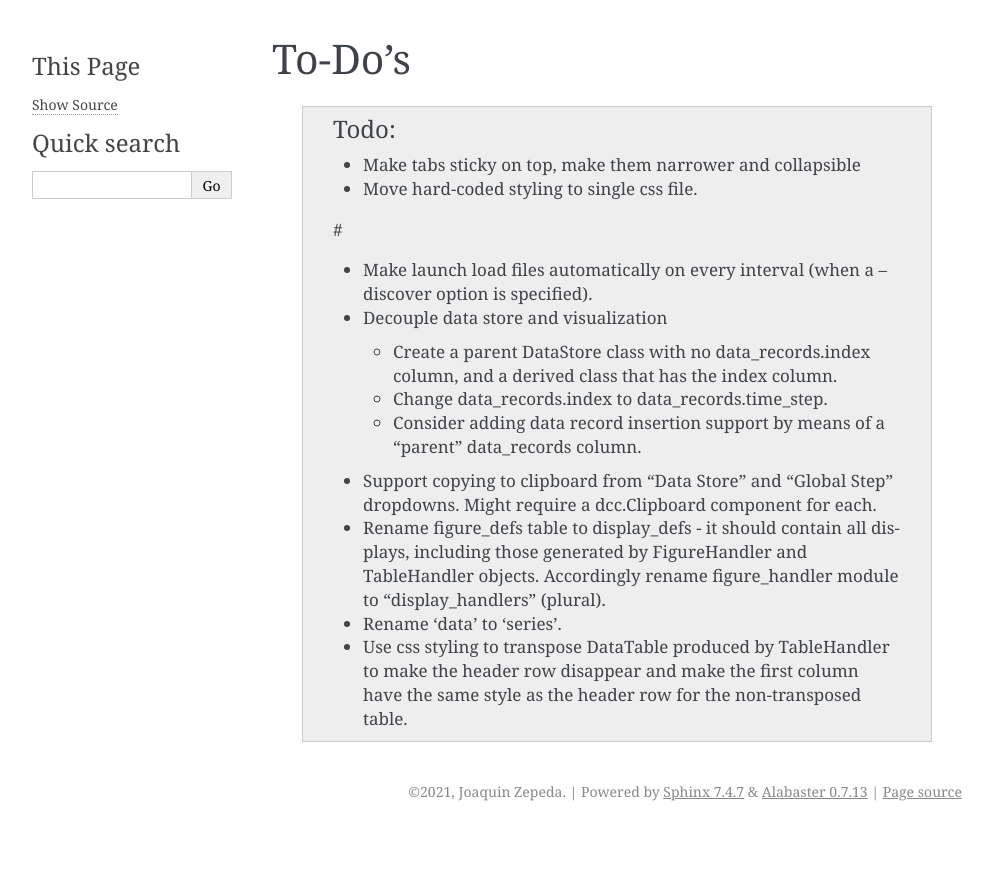
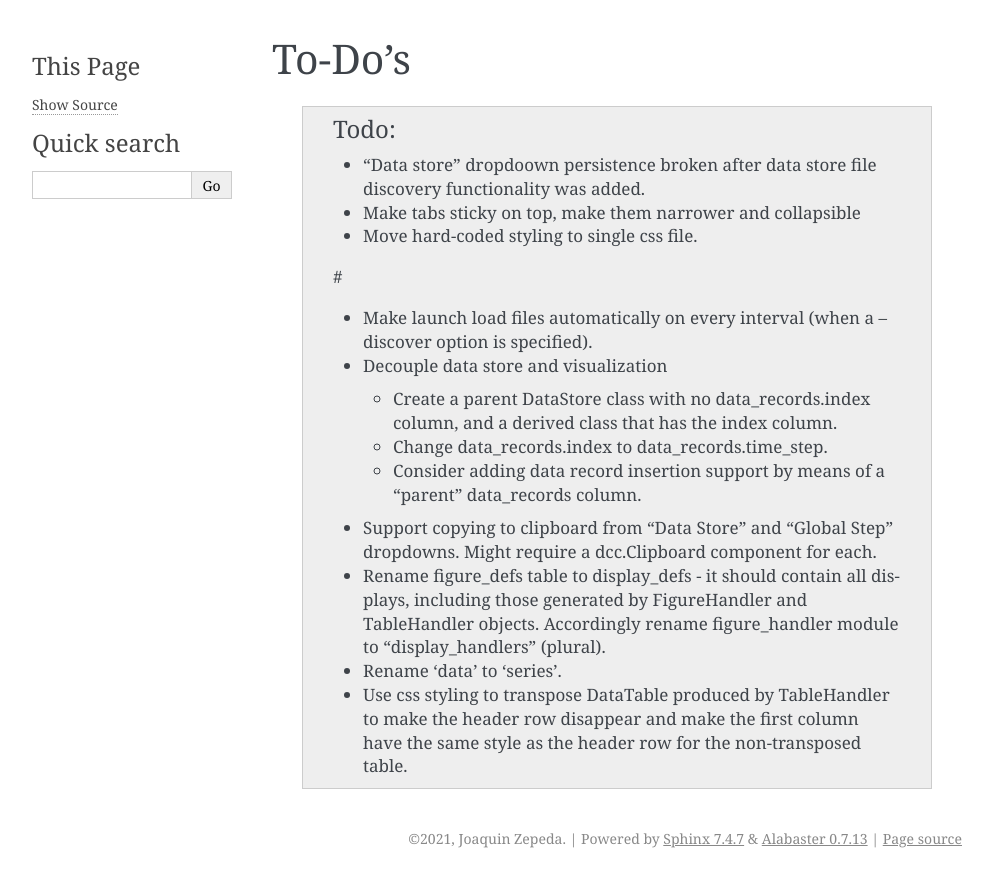
Before and after one commit to zepedaj/ploteries, a Sphinx documentation site: the page built from docs/source/content/todo.rst, in a window 1280 px wide. Shown: the top 887 px of the page, without its empty margins (148-1141 px from the left). Built offline with Sphinx 7.4.7, drawn with Linux system fonts in a browser that asks for light colours.

Commit message:
Docs, train scripts.

```diff
--- a/docs/source/content/todo.rst
+++ b/docs/source/content/todo.rst
@@ -2,6 +2,8 @@ To-Do's
 ========
 
  .. todo::
+
+    * "Data store" dropdoown persistence broken after data store file discovery functionality was added.
 
     * Make tabs sticky on top, make them narrower and collapsible
 
```
